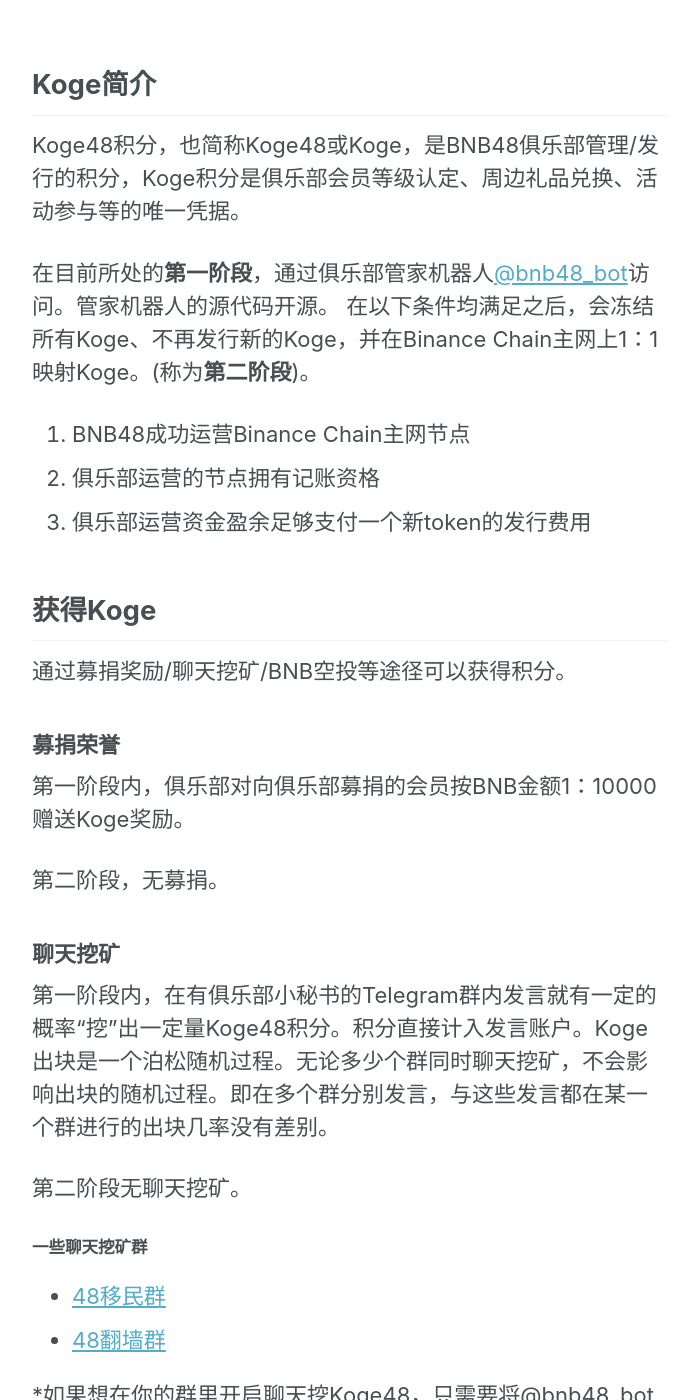
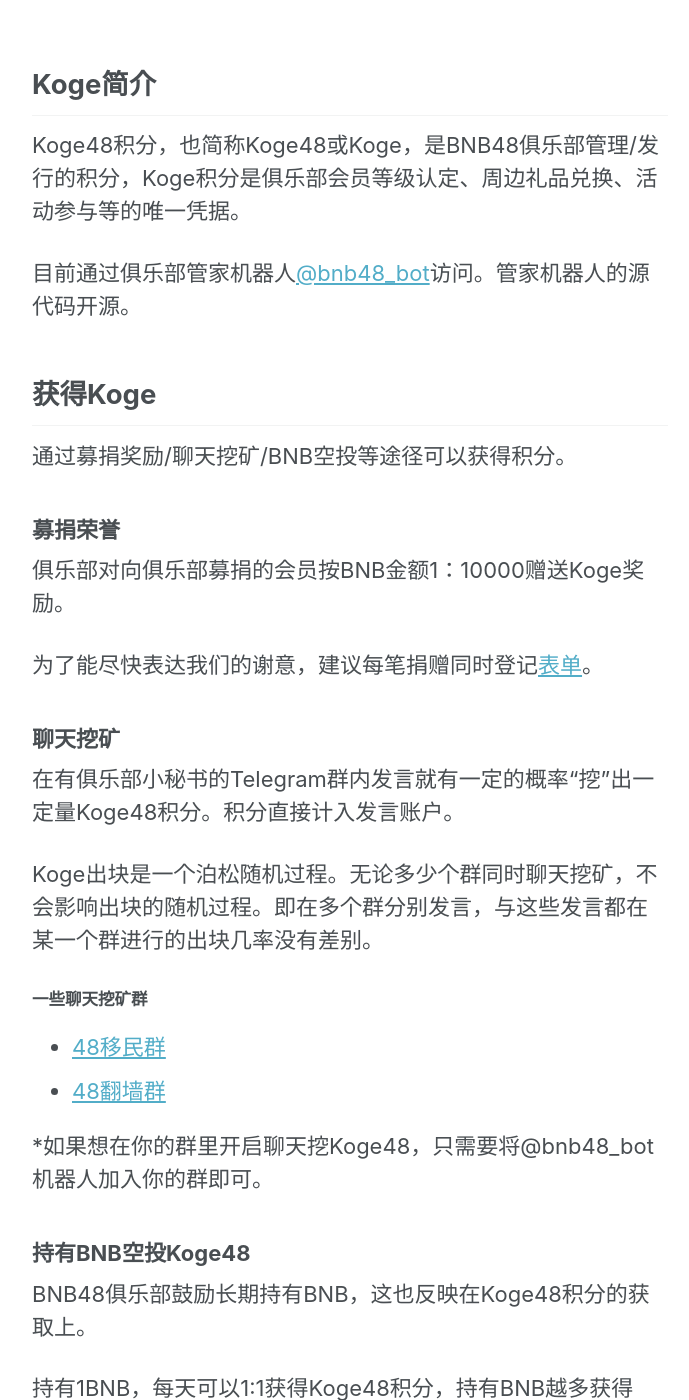
Before and after one commit to 48Club/BNB48Club.github.io, a Jekyll site: the page built from _pages/koge48.md, in a window 1280 px wide and 1400 px high, scrolled down 216 px. Shown: the whole window, without its empty margins (290-979 px from the left). Built offline with Jekyll 4.4.1, drawn with Linux system fonts in a browser that asks for light colours; some of the changed text lies outside the part shown.

Commit message:
Update koge48.md

```diff
--- a/_pages/koge48.md
+++ b/_pages/koge48.md
@@ -7,24 +7,20 @@
 ## Koge简介
 Koge48积分，也简称Koge48或Koge，是BNB48俱乐部管理/发行的积分，Koge积分是俱乐部会员等级认定、周边礼品兑换、活动参与等的唯一凭据。
 
-在目前所处的**第一阶段**，通过俱乐部管家机器人[@bnb48_bot](https://t.me/bnb48_bot)访问。管家机器人的源代码开源。
-在以下条件均满足之后，会冻结所有Koge、不再发行新的Koge，并在Binance Chain主网上1：1映射Koge。(称为**第二阶段**)。
-1. BNB48成功运营Binance Chain主网节点
-2. 俱乐部运营的节点拥有记账资格
-3. 俱乐部运营资金盈余足够支付一个新token的发行费用
+目前通过俱乐部管家机器人[@bnb48_bot](https://t.me/bnb48_bot)访问。管家机器人的源代码开源。
 
 ## 获得Koge
 通过募捐奖励/聊天挖矿/BNB空投等途径可以获得积分。
 
 ### 募捐荣誉
-第一阶段内，俱乐部对向俱乐部募捐的会员按BNB金额1：10000赠送Koge奖励。
+俱乐部对向俱乐部募捐的会员按BNB金额1：10000赠送Koge奖励。
 
-第二阶段，无募捐。
+为了能尽快表达我们的谢意，建议每笔捐赠同时登记[表单](http://bnb48club.mikecrm.com/c3iNLGn)。
 
 ### 聊天挖矿
-第一阶段内，在有俱乐部小秘书的Telegram群内发言就有一定的概率“挖”出一定量Koge48积分。积分直接计入发言账户。Koge出块是一个泊松随机过程。无论多少个群同时聊天挖矿，不会影响出块的随机过程。即在多个群分别发言，与这些发言都在某一个群进行的出块几率没有差别。
+在有俱乐部小秘书的Telegram群内发言就有一定的概率“挖”出一定量Koge48积分。积分直接计入发言账户。
 
-第二阶段无聊天挖矿。
+Koge出块是一个泊松随机过程。无论多少个群同时聊天挖矿，不会影响出块的随机过程。即在多个群分别发言，与这些发言都在某一个群进行的出块几率没有差别。
 
 #### 一些聊天挖矿群
 
@@ -36,7 +32,7 @@
 ### 持有BNB空投Koge48
 BNB48俱乐部鼓励长期持有BNB，这也反映在Koge48积分的获取上。
 
-第一阶段内，持有1BNB，每天可以按1:1获得Koge48积分，持有BNB越多获得Koge越多，不设上限。需要绑定币安交易所API来快照BNB持仓，绑定过程需要私聊管家机器人完成。
+持有1BNB，每天可以1:1获得Koge48积分，持有BNB越多获得Koge越多，不设上限。需要绑定币安交易所API来快照BNB持仓，绑定过程需要私聊管家机器人完成。
 
 持仓快照定时进行，空投按照最近一次快照为准。
 
@@ -45,35 +41,19 @@
 _您提交的所有信息均有可能被盗，进而导致您的全部资产被盗。_
 
 如果您决定提交链上地址或币安账户API，您承诺是在充分了解上述风险之后做出的决定。
+
 ## Koge自然衰减
-第一阶段内，每个账户中持仓的Koge积分会定时衰减。暂行的衰减速度是平均每24小时减少10%。
+每个账户中持仓的Koge积分会定时衰减。暂行的衰减速度是平均每24小时减少10%。
+
 向俱乐部捐赠所得到的Koge奖励在兑现成为活动余额之前不会衰减。
 
-第二阶段无自然衰减。
-
-## Koge回购&销毁
-当Koge进入第二阶段，俱乐部运营Binance Chain运营记账节点且首次产生手续费时，记当月月底俱乐部运营资金结余为*初始盈余平衡点*，之后俱乐部定时(至少每季度一次)执行下述规则：
-
-**如果运营资金结余超过初始盈余平衡点，则用超过的部分的一半从Binance Chain去中心化交易所上购入Koge，并予以销毁。**
-
-例如:
-2019年6月1日BNB48运营的Binance Chain节点首次获得了记账资格，2019年6月30日当月手续费收入200BNB，服务器开支折合100BNB，上月结余9900BNB且无其他收入/开支，则当月结余为9900+200-100 = 10000BNB。则之后每季度查看俱乐部运营资金结余，若大于**10000BNB**，则将超出10000BNB的部分的一半用于在Binance Chain上购买Koge，并予以销毁。
-
-
-只要Koge流通量>0，就持续执行上述规则。
 
 ## 钱包
-1. 第一阶段 Telegram钱包
+每个Telegram账号即为Koge48钱包，每个Telegram账号仅对应一个Koge48钱包。
 
-    每个Telegram账号即为Koge48钱包，每个Telegram账号仅对应一个Koge48钱包。
+可以且仅可以通过机器人提供的命令进行查询余额、转账等操作。
 
-    可以且仅可以通过机器人提供的命令进行查询余额、转账等操作。
-
-    如果你的Telegram账号丢失，Koge48钱包也就丢失。
-
-2. 第二阶段 Binance Chain钱包
-
-    完成主网映射之后，Koge成为Binance Chain链上资产，请使用Binance Chain的钱包。
+如果你的Telegram账号丢失，Koge48钱包也就丢失。
 
 
 ## 风险提示
```
